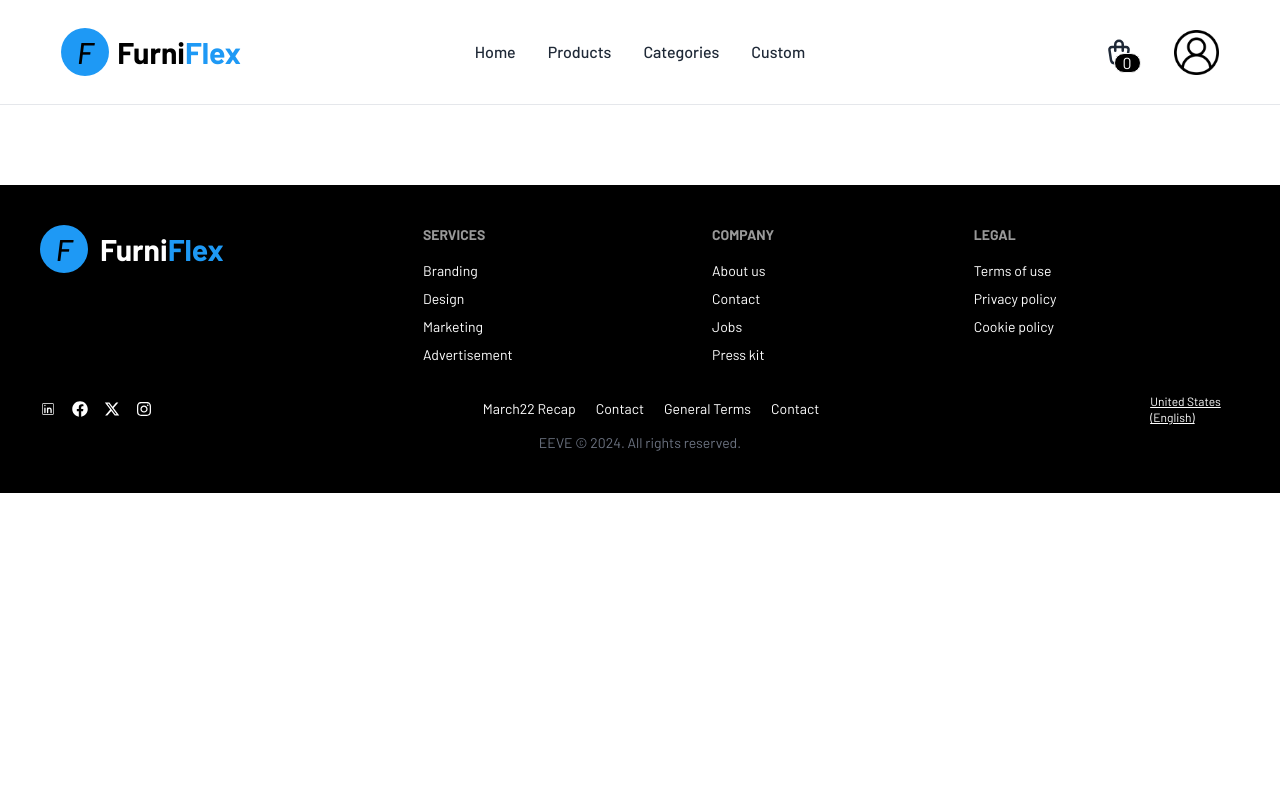
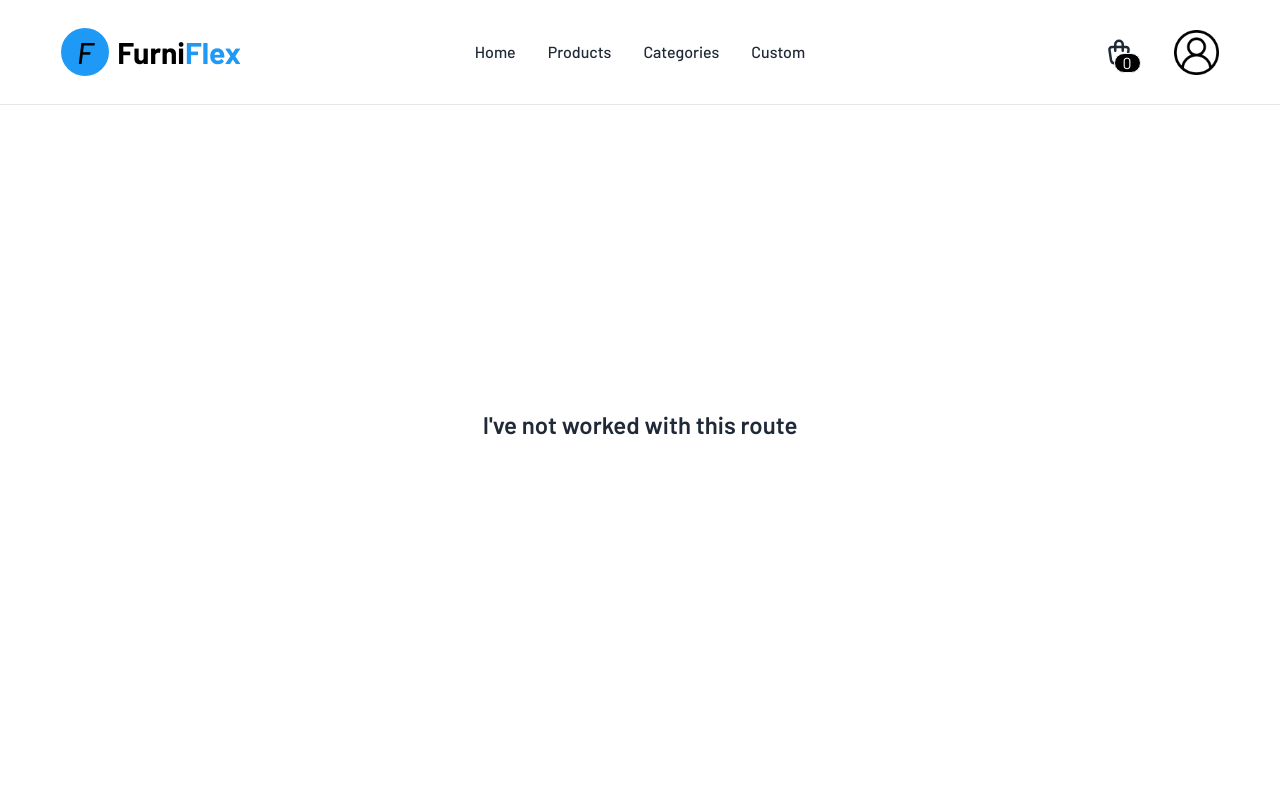
Before and after one commit to Shahriar-Samir/FurniFlex-client, a React (Vite) app: page / in a window 1280 px wide. Shown: the top 800 px of the page. Built offline with nearby package versions, Linux system fonts and the light colour scheme; no server answers.

Commit message:
add: unfinished route

```diff
--- /dev/null
+++ b/src/Components/Unfinished.jsx
@@ -0,0 +1,11 @@
+import React from 'react';
+
+const Unfinished = () => {
+    return (
+        <div className='w-full h-[80vh] flex justify-center items-center'>
+                <h1 className='text-2xl font-semibold'>I've not worked with this route</h1>
+        </div>
+    );
+};
+
+export default Unfinished;
```
Also changed, not shown: src/Routes/Router.jsx (+13 -0 lines).
